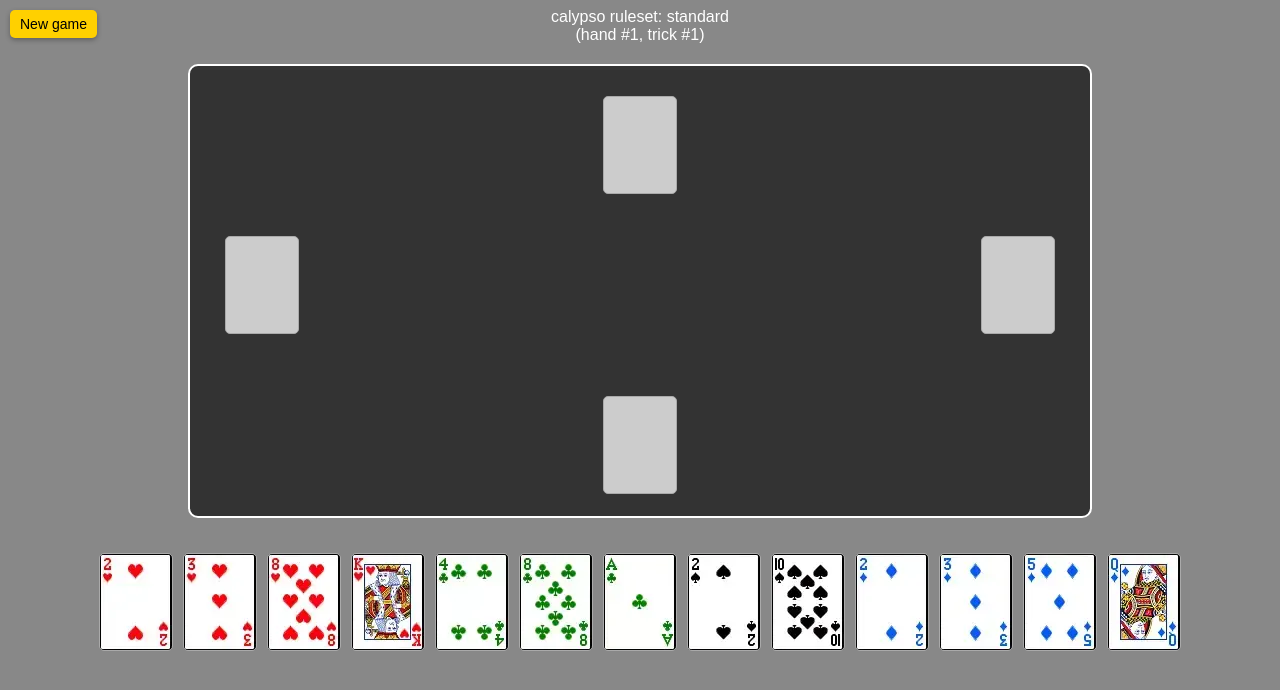
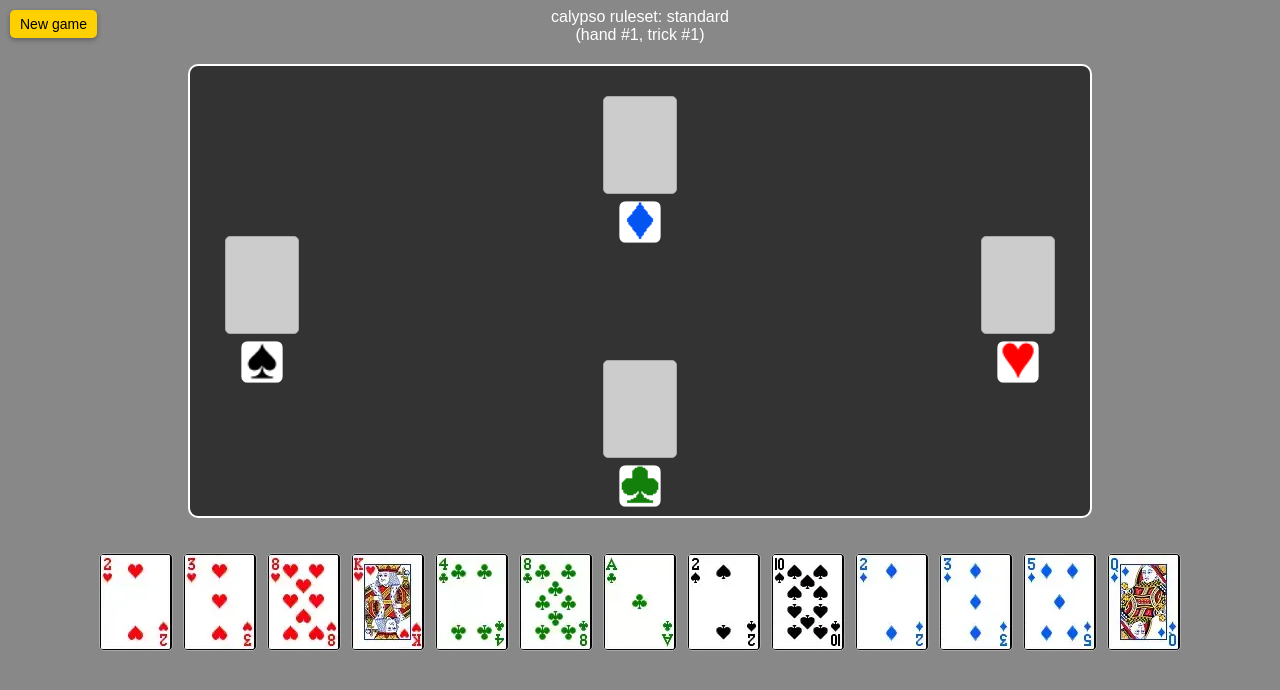
Before and after one commit to ADBond/calypso, a website built with Vite: page index.html in a window 1280 px wide. Built offline with nearby package versions, Linux system fonts and the light colour scheme.

Commit message:
simple show a trump suit

```diff
--- a/public/style.css
+++ b/public/style.css
@@ -178,3 +178,13 @@ body {
     font-weight: bold;
     color: #aaf;
 }
+
+.suit-icon {
+    background-image: url('card_suits.png');
+    background-color: rgb(255, 255, 255);
+    display: inline-block;
+    border-radius: 5px;
+    width: 32px;
+    height: 32px;
+    transform: scale(1.3);
+}
--- a/src/game/gamestate.ts
+++ b/src/game/gamestate.ts
@@ -541,6 +541,11 @@ export class GameState {
             played: this.played,
             previous: this.previous,
 
+            trumps: Object.fromEntries(
+                this.players.map(
+                    (player) => [player.name, player.trumpSuit]
+               )
+            ) as Record<PlayerName, Suit>,
             calypsoes: Object.fromEntries(
                 this.players.map(
                     (player) => [player.name, player.calypsoInProgress]
@@ -584,6 +589,7 @@ export interface GameStateForUI {
     played: Record<PlayerName, Card | null | 'back'>;
     previous: Record<PlayerName, Card | null>;
 
+    trumps: Record<PlayerName, Suit>;
     calypsoes: Record<PlayerName, Set<string>>;
     trickpiles: Record<PlayerName, number>;
     completedCalypsoes: Record<PlayerName, number>;
--- a/src/interface/render.ts
+++ b/src/interface/render.ts
@@ -1,4 +1,4 @@
-import { createCardElement } from './ui';
+import { createCardElement, createSuitElement } from './ui';
 import { GameStateForUI, state } from '../game/gamestate';
 import { PlayerName } from '../game/player';
 import { onHumanPlay } from './api';
@@ -30,11 +30,13 @@ export async function renderState(state: GameStateForUI) {
   state.playerNameArr.forEach(p => {
     const areaEl = document.createElement("div");
     const playedEl = document.createElement("div");
+    const trumpEl = document.createElement("div");
     areaEl.classList.add("player-area");
     areaEl.classList.add(`${p}-${n_players}`);
     playedEl.id = `played-${p}-${n_players}`;
     playedEl.classList.add("played");
     areaEl.appendChild(playedEl);
+    areaEl.appendChild(trumpEl);
     gameBoard.appendChild(areaEl);
     if (p === state.dealer) {
       playedEl.classList.add('dealer');
@@ -52,6 +54,7 @@ export async function renderState(state: GameStateForUI) {
       el.classList.add('played-card');
     }
     playedEl.appendChild(el);
+    trumpEl.appendChild(createSuitElement(state.trumps[p].toStringShort()));
   });
 
 
@@ -68,6 +71,7 @@ const delayMap: Record<state, number> = {
   play_card: 700,
   trick_complete: 1700,
   hand_complete: 3000,
+  round_complete: 500,
   new_hand: 10,
   game_complete: 10,
 }
```
Also changed, not shown: public/card_suits.png (added).
